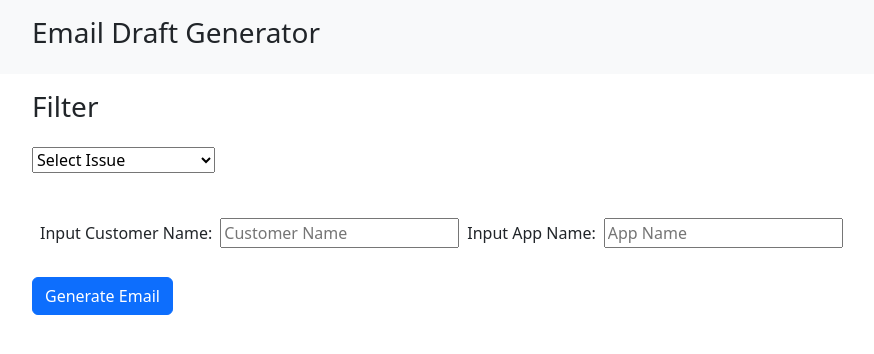
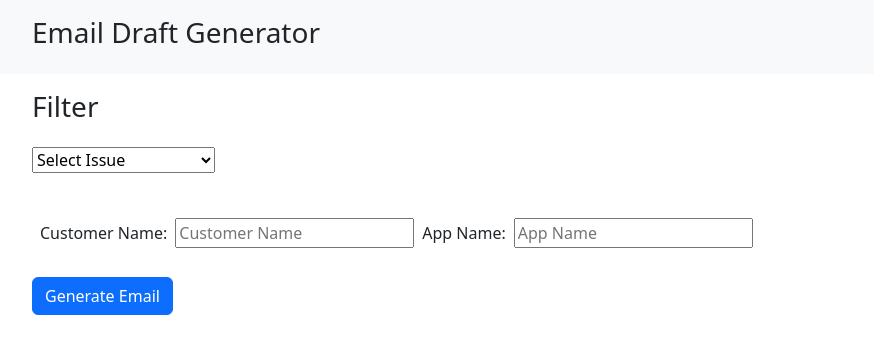
Before and after one commit to NeerajNero/emailDraftGenerator, a React (Vite) app: page / in a window 1280 px wide. Shown: the top 354 px of the page, without its empty margins (50-924 px from the left). Built offline with nearby package versions, Linux system fonts and the light colour scheme.

Commit message:
updated code

```diff
--- a/src/components/MainPage.jsx
+++ b/src/components/MainPage.jsx
@@ -56,8 +56,8 @@ const MainPage = () => {
           </div>}
           </div>
           <div className='d-flex mt-3 filterStyle'>
-              <span><label className='mx-2 my-3'>Input Customer Name: </label><input required type='text' placeholder='Customer Name' value={customerName} onChange={(e) => setCustomerName(e.target.value)}/></span>
-              <span><label className='mx-2 my-3'>Input App Name: </label><input required type='text' placeholder='App Name' value={appName} onChange={(e) => setAppName(e.target.value)}/></span>
+              <span><label className='mx-2 my-3'>Customer Name: </label><input required type='text' placeholder='Customer Name' value={customerName} onChange={(e) => setCustomerName(e.target.value)}/></span>
+              <span><label className='mx-2 my-3'>App Name: </label><input required type='text' placeholder='App Name' value={appName} onChange={(e) => setAppName(e.target.value)}/></span>
           </div>
           <button className='btn btn-primary mt-3' onClick={handleGenerateEmail}>{emailDraftDataStatus === "loading" ? <div class="spinner-border text-secondary" role="status" style={{height: "5px"}}>
   <span class="visually-hidden">Loading....</span>
```
